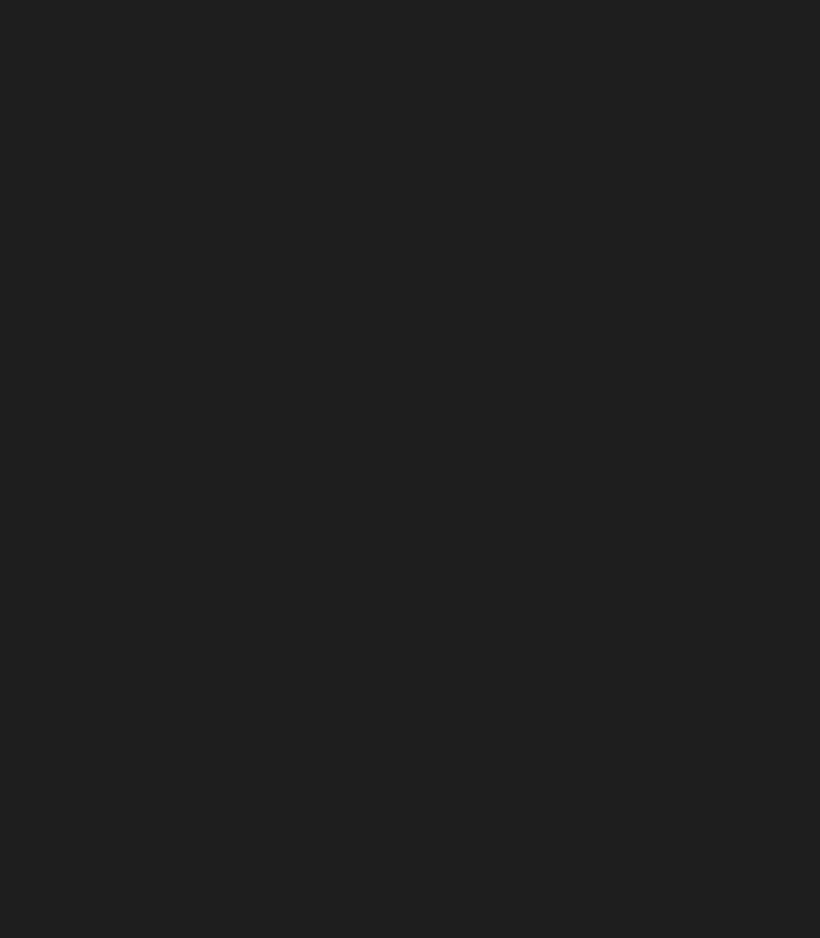
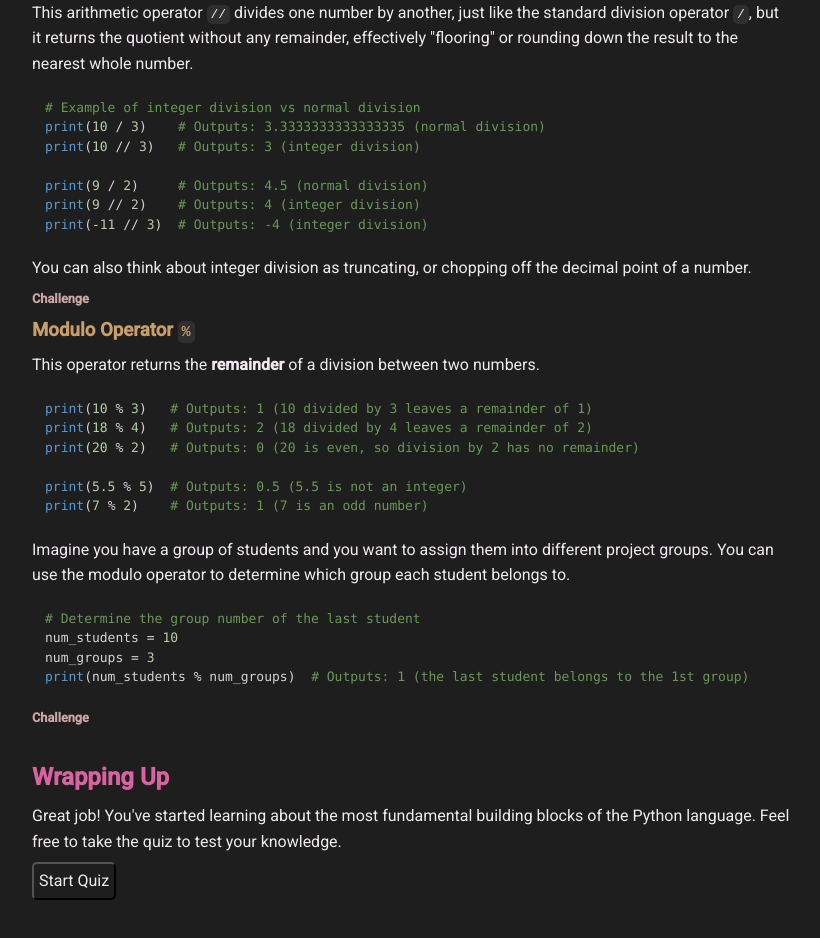
Before and after one commit to lawrluor/code-with-the-pros, a React (Create React App) app: page /intro in a window 1280 px wide. Shown: the part 5440-6378 px from the top of the page, without its empty margins (228-1048 px from the left). Before the commit the page ends 5410 px from the top, so only its background shows below. Built offline with nearby package versions, Linux system fonts and the light colour scheme.

Commit message:
refactored quiz, added content to intro

```diff
--- a/src/App.js
+++ b/src/App.js
@@ -3,8 +3,9 @@ import { BrowserRouter as Router, Routes, Route, Link } from 'react-router-dom';
 import './App.css';
 
 // Import Lessons
-import { Intro, Quiz00, Strings, Input, PigLatin, IfElse, Booleans, Functions, WhileLoops, ForLoops, CaesarCipher, Lists, Dictionaries, PassByReference } from './pages/Python';
+import { Intro, Strings, Input, PigLatin, IfElse, Booleans, Functions, WhileLoops, ForLoops, CaesarCipher, Lists, Dictionaries, PassByReference } from './pages/Python';
 import { JavaObjects, JavaInheritance, JavaPolymorphism } from './pages/Java';
+import Quiz from './pages/Quiz';
 
 function App() {
   return (
@@ -42,7 +43,7 @@ function App() {
         {/* New Route Configuration for React Router v6 */}
         <Routes>
           <Route path="/intro" element={<Intro />} />
-          <Route path="/quiz00" element={<Quiz00 />} />
+          <Route path="/quiz" element={<Quiz />} />
           <Route path="/strings" element={<Strings />} />
           <Route path="/input" element={<Input />} />
           <Route path="/pigLatin" element={<PigLatin />} />
--- a/src/hooks/useGetQuestionsByChapter.js
+++ b/src/hooks/useGetQuestionsByChapter.js
@@ -3,14 +3,13 @@ import React from 'react';
 export default function useGetQuestionsByChapterName(chapterName) {
 	const [questions, setQuestions] = React.useState([]);
 	const [loading, setLoading] = React.useState(true);
+	const [error, setError] = React.useState("");
 
 	React.useEffect(() => {
 			const fetchData = async () => {
 				try {
 						const url = `${process.env.REACT_APP_DATABASE_URL}/api/getQuestionsByChapterName/${chapterName}`;
-						console.log(url);
-
-						const response = await fetch(`${process.env.REACT_APP_DATABASE_URL}/api/getQuestionsByChapterName/${chapterName}`, {
+						const response = await fetch(url, {
 								method: "GET",
 								headers: {
 										"Content-Type": "application/json"
@@ -27,12 +26,14 @@ export default function useGetQuestionsByChapterName(chapterName) {
 						console.error("Error fetching data:");
 						console.error(error);
 						setQuestions([]); // Optionally reset to empty array on error
+						setError(error.message);
+				} finally {
+						setLoading(false);
 				}
-				setLoading(false);
 		};
 
 		fetchData();
 	}, [chapterName]);
 
-	return { questions, loading };
+	return { questions, loading, error };
 }
--- a/src/pages/Python/00Intro.jsx
+++ b/src/pages/Python/00Intro.jsx
@@ -1,16 +1,9 @@
-import React, { useEffect } from 'react';
+import React from 'react';
 import CodeBlock from '../../components/CodeBlock';
 import Collapsible from '../../components/Collapsible';
-import QuizQuestion from '../../components/QuizQuestion';
-
-import useGetQuestionsByChapter from '../../hooks/useGetQuestionsByChapter';
+import { Link } from 'react-router-dom';
 
 const Intro = () => {
-  // const { questions, loading } = useGetQuestionsByChapter("00Intro.py");
-
-  // useEffect(() => {
-  //    console.log(questions);
-  // }, [questions])
 
   return (
         <div className="lesson-container">
@@ -218,6 +211,44 @@ print("age")  # no error`}/>
             </ul>
           </section>
 
+          <section>
+            <h2>Special Arithmetic Operators</h2>
+            <h3>Integer division</h3>
+            <p>This arithmetic operator <code className="inline">//</code> divides one number by another, just like the standard division operator <code className="inline">/</code>, but it returns the quotient without any remainder, effectively "flooring" or rounding down the result to the nearest whole number.</p>
+            <CodeBlock language={"python"} codeString={`# Example of integer division vs normal division
+print(10 / 3)    # Outputs: 3.3333333333333335 (normal division)
+print(10 // 3)   # Outputs: 3 (integer division)
+
+print(9 / 2)     # Outputs: 4.5 (normal division)
+print(9 // 2)    # Outputs: 4 (integer division)
+print(-11 // 3)  # Outputs: -4 (integer division)`} />
+
+            <p>You can also think about integer division as truncating, or chopping off the decimal point of a number.</p>
+
+            <Collapsible title="Challenge">
+              <p>Can you think of examples where integer division could be useful or preferable to normal division?</p>
+            </Collapsible>
+
+            <h3>Modulo Operator <code className="inline">%</code></h3>
+            <p>This operator returns the <strong>remainder</strong> of a division between two numbers.</p>
+            <CodeBlock language={"python"} codeString={`print(10 % 3)   # Outputs: 1 (10 divided by 3 leaves a remainder of 1)
+print(18 % 4)   # Outputs: 2 (18 divided by 4 leaves a remainder of 2)
+print(20 % 2)   # Outputs: 0 (20 is even, so division by 2 has no remainder)
+
+print(5.5 % 5)  # Outputs: 0.5 (5.5 is not an integer)
+print(7 % 2)    # Outputs: 1 (7 is an odd number)`} />
+
+            <p>Imagine you have a group of students and you want to assign them into different project groups. You can use the modulo operator to determine which group each student belongs to.</p>
+            <CodeBlock language={"python"} codeString={`# Determine the group number of the last student
+num_students = 10
+num_groups = 3
+print(num_students % num_groups)  # Outputs: 1 (the last student belongs to the 1st group)`} />
+
+            <Collapsible title="Challenge">
+              <p>Can you think of any other tasks that modulo can help achieve?</p>
+            </Collapsible>
+          </section>
+
             {/* {questions && questions.length > 0 && !loading
             ?
             <section>
@@ -229,6 +260,11 @@ print("age")  # no error`}/>
                 <h2>Loading Quiz...</h2>
             </section>
             } */}
+            <section>
+                <h2>Wrapping Up</h2>
+                <p>Great job! You've started learning about the most fundamental building blocks of the Python language. Feel free to take the quiz to test your knowledge.</p>
+                <button onClick={() => window.location.href = '/quiz?quizName=00Intro.py'}>Start Quiz</button>
+            </section>
         </div>
     );
 }
--- a/src/pages/Python/00Quiz.jsx
+++ /dev/null
@@ -1,32 +0,0 @@
-import React, { useEffect } from 'react';
-import QuizQuestion from '../../components/QuizQuestion';
-
-import useGetQuestionsByChapter from '../../hooks/useGetQuestionsByChapter';
-
-const Quiz00 = () => {
-  const { questions, loading } = useGetQuestionsByChapter("00Intro.py");
-
-  useEffect(() => {
-		console.log(questions);
- }, [questions])
-
-	return (
-		<div className="lesson-container">
-			<section>
-			{questions && questions.length > 0 && !loading
-				?
-				<section>
-						<h2>Quiz</h2>
-						{questions?.map((question, index) => <QuizQuestion key={index} index={index} question={question} />)}
-				</section>
-				:
-				<section>
-						<h2>Loading Quiz...</h2>
-				</section>
-				}
-			</section>
-		</div>
-	);
-}
-
-export default Quiz00;
--- a/src/pages/Python/index.js
+++ b/src/pages/Python/index.js
@@ -1,5 +1,4 @@
 import Intro from './00Intro';
-import Quiz00 from './00Quiz';
 import Strings from './01Strings';
 import Input from './02Input';
 import PigLatin from './03P_PigLatin';
@@ -13,4 +12,4 @@ import Lists from './08Lists';
 import Dictionaries from './09Dictionaries';
 import PassByReference from './20PassByReference';
 
-export { Intro, Quiz00, Strings, Input, PigLatin, IfElse, Booleans, Functions, WhileLoops, ForLoops, CaesarCipher, Lists, Dictionaries, PassByReference }
+export { Intro, Strings, Input, PigLatin, IfElse, Booleans, Functions, WhileLoops, ForLoops, CaesarCipher, Lists, Dictionaries, PassByReference }
--- /dev/null
+++ b/src/pages/Quiz.jsx
@@ -0,0 +1,32 @@
+import React, { useEffect } from 'react';
+import { useSearchParams } from 'react-router-dom';
+
+import QuizQuestion from '../components/QuizQuestion';
+import useGetQuestionsByChapter from '../hooks/useGetQuestionsByChapter';
+
+const Quiz = () => {
+	const [searchParams] = useSearchParams();
+  const name = searchParams.get('quizName');
+
+  const { questions, loading, error } = useGetQuestionsByChapter(name);
+
+  useEffect(() => {
+		console.log(questions);
+ }, [questions])
+
+	return (
+		<div className="lesson-container">
+			<section>
+				{loading ? <h2>Loading Quiz...</h2> :
+					(error || questions.length < 1) ? <h2>Error occurred: Quiz may not exist</h2> :
+						<>
+							<h2>Quiz</h2>
+							{questions?.map((question, index) => <QuizQuestion key={index} index={index} question={question} />)}
+						</>
+				}
+			</section>
+		</div>
+	);
+}
+
+export default Quiz;
```
